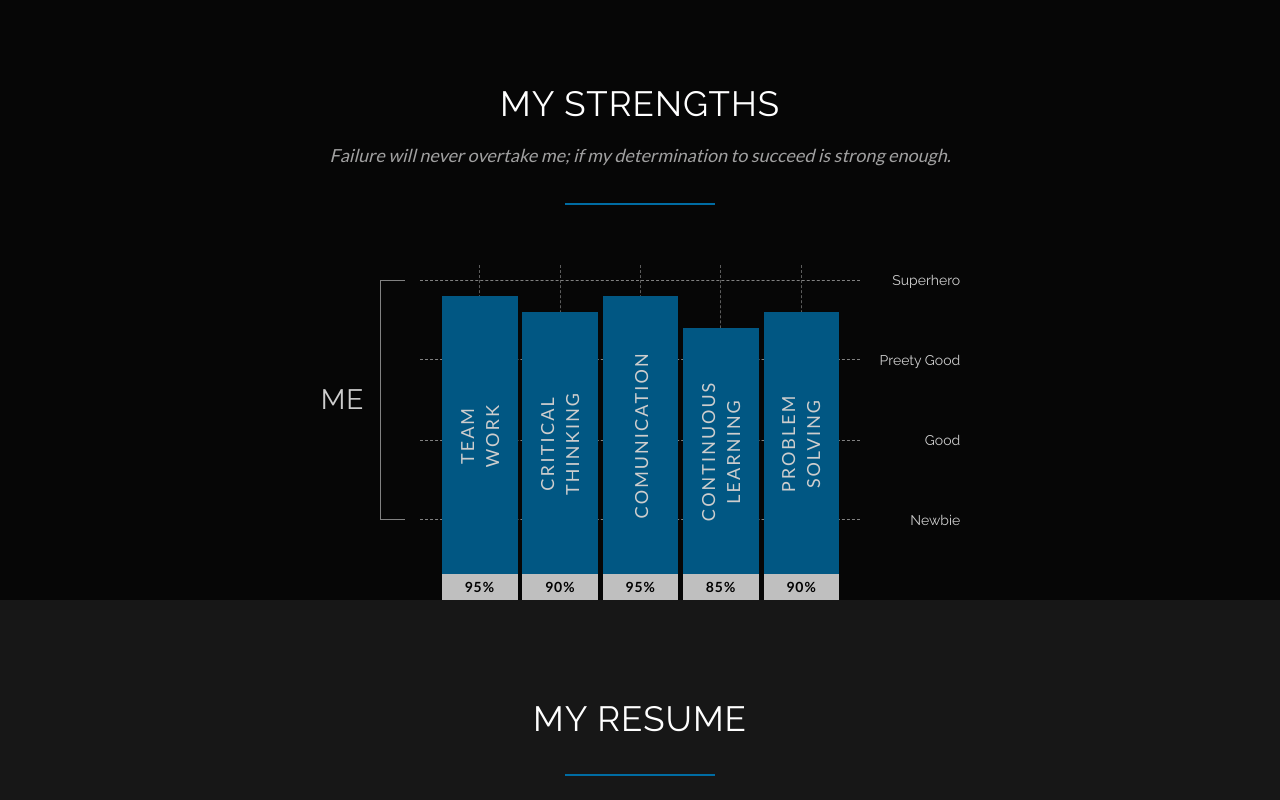
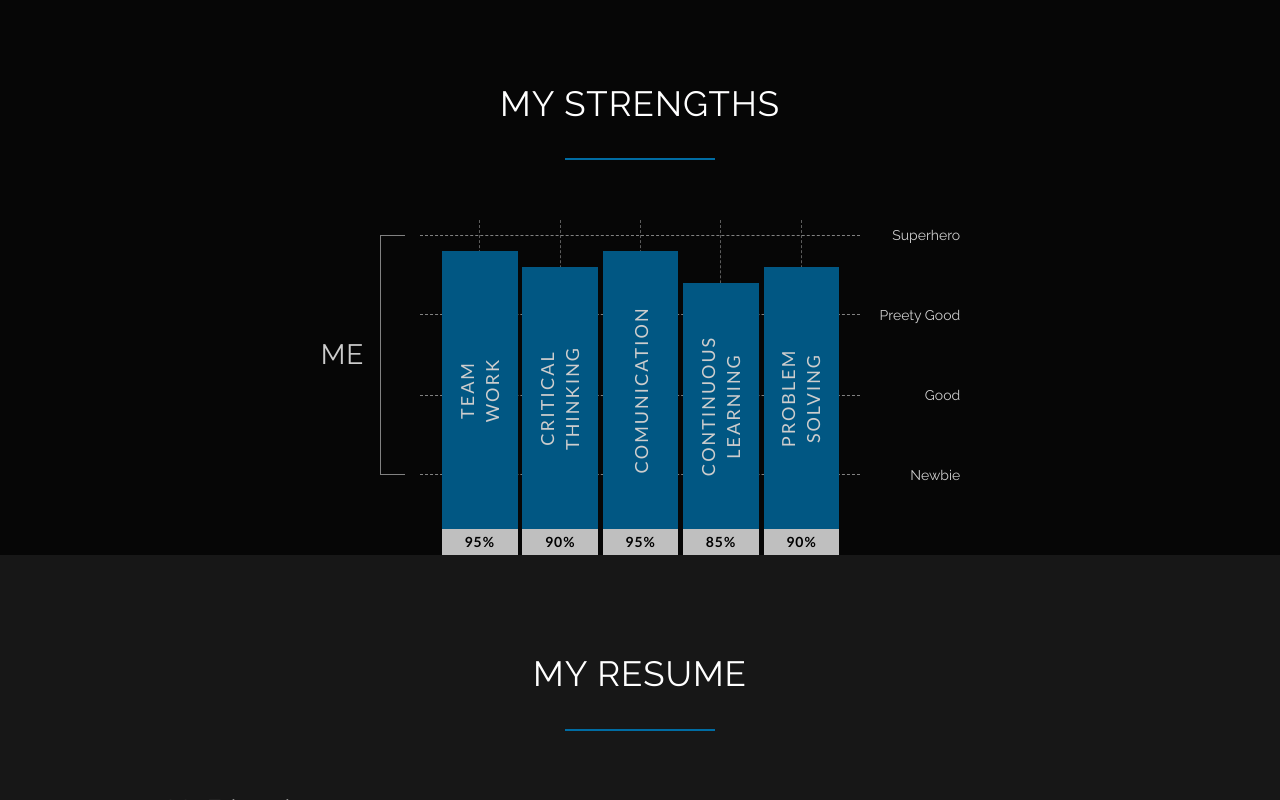
Before and after one commit to Papadopge/georgiaPapadopoulou.io, a plain HTML site: page index.html in a window 1280 px wide. Shown: the part 2556-3356 px from the top of the page. Drawn offline with Linux system fonts and the light colour scheme; files whose address does not match are found by name; a web font is replaced by a local one.

Commit message:
Your commit message

```diff
--- a/index.html
+++ b/index.html
@@ -359,8 +359,6 @@ ugin
                     <div class="col-md-8 col-md-offset-2 text-center">
                         <h2 class="section-title">My Strengths</h2>
 
-                        <p class="section-subtitle">Failure will never overtake me; if my determination to succeed is
-                            strong enough.</p>
 
                         <span class="divider center"></span>
                     </div>
```
